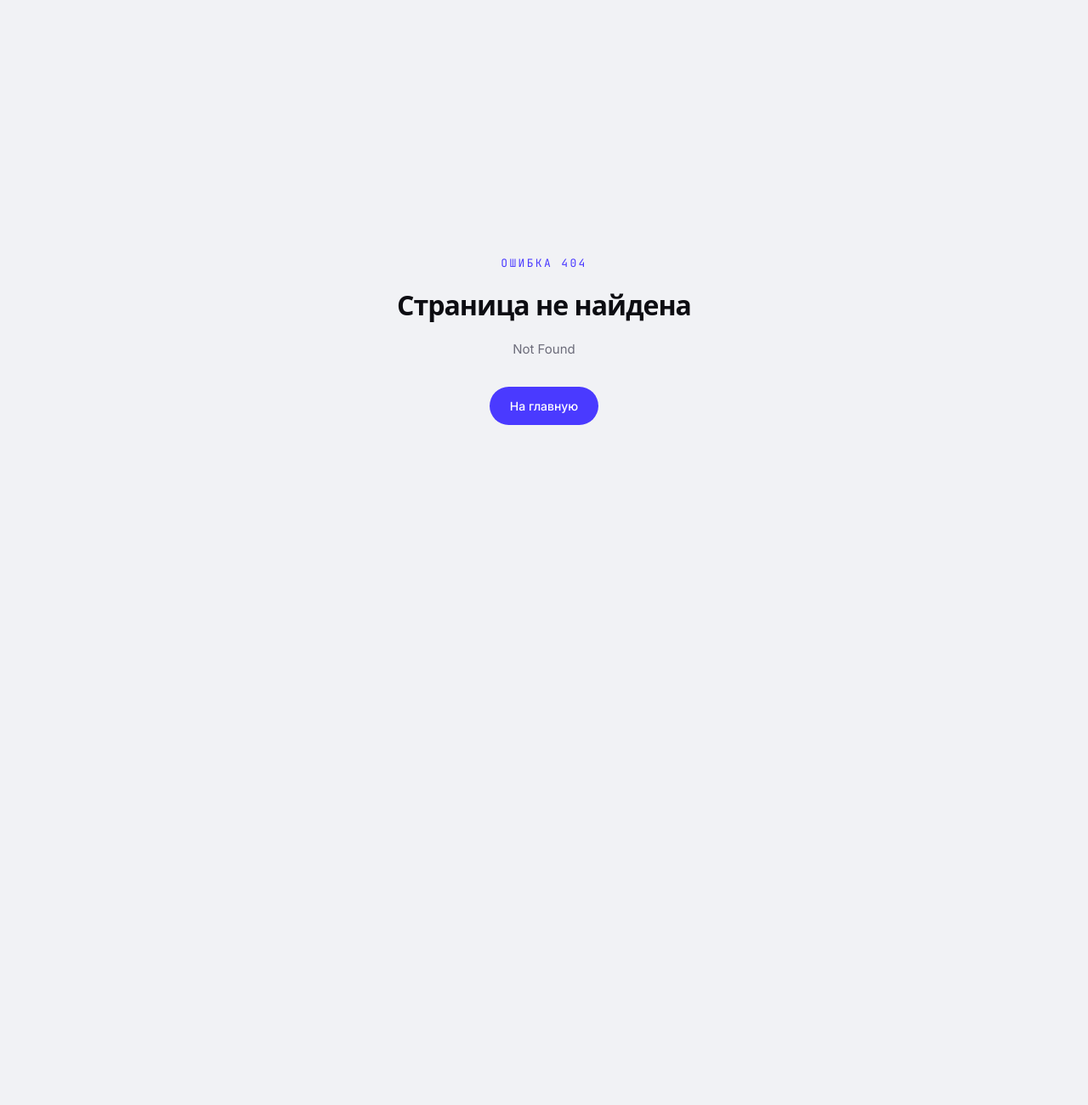
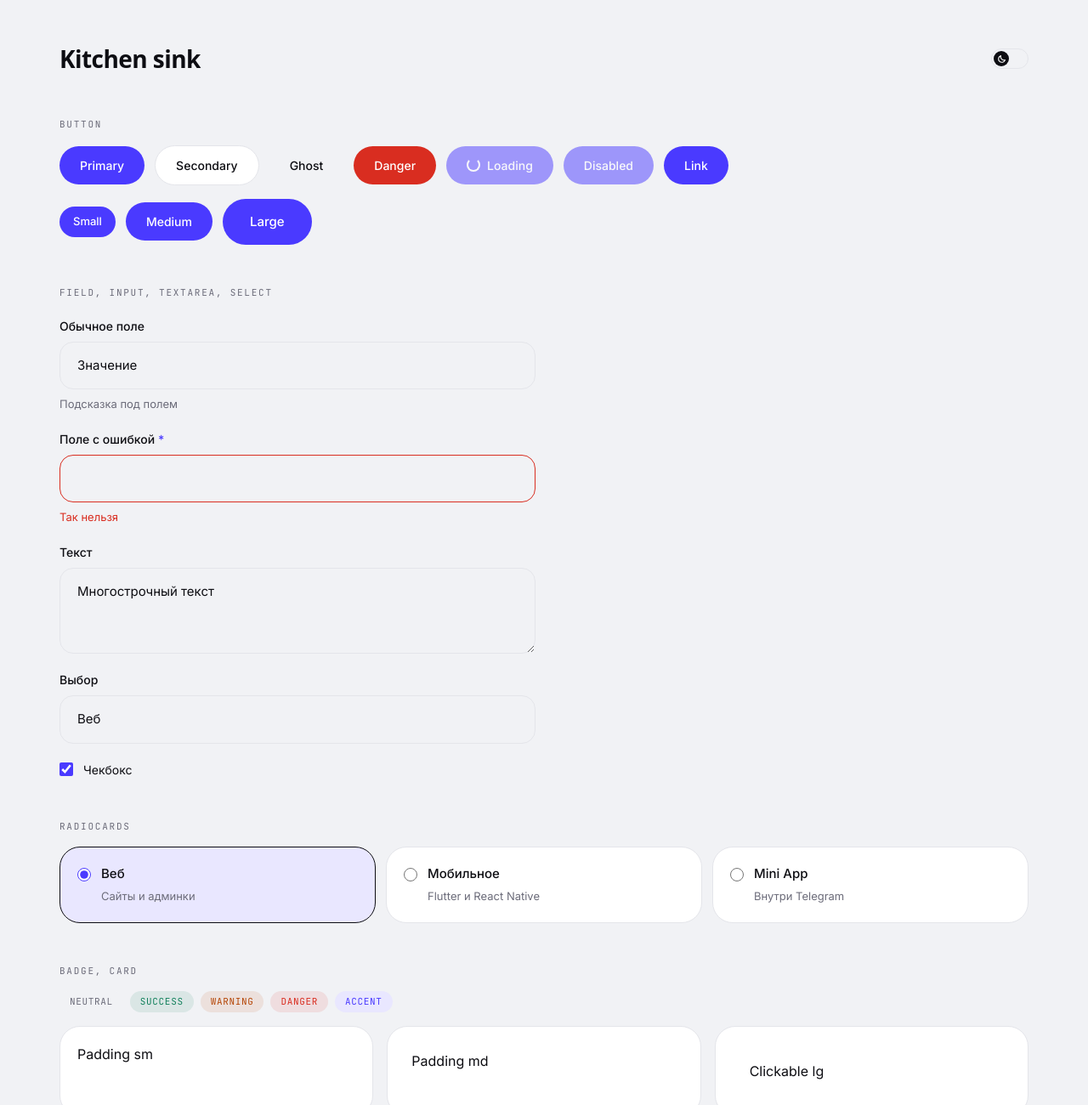
Before and after one commit to Sobol17/sobol-dev, a SvelteKit app: page /kitchen-sink in a window 1280 px wide. Before the commit this address had no page. Shown: the top 1300 px of the page at 85% size. Before the commit the page ends 800 px from the top, so only its background shows below. Built offline with nearby package versions, Linux system fonts and the light colour scheme; a web font is replaced by a local one.

Commit message:
chore(ui): add kitchen-sink showcase for primitives

```diff
--- /dev/null
+++ b/src/routes/kitchen-sink/+page.svelte
@@ -0,0 +1,207 @@
+<script lang="ts">
+	import {
+		Badge,
+		Button,
+		Card,
+		Checkbox,
+		Dialog,
+		EmptyState,
+		Field,
+		FileDrop,
+		Input,
+		Pagination,
+		RadioCards,
+		Select,
+		Skeleton,
+		Stepper,
+		Tabs,
+		Table,
+		Textarea
+	} from '$lib/ui';
+	import ThemeToggle from '$lib/components/theme-toggle.svelte';
+	import { getToastStore } from '$lib/state/toast.svelte';
+
+	const toasts = getToastStore();
+
+	let text = $state('Значение');
+	let area = $state('Многострочный текст');
+	let select = $state('web');
+	let radio = $state('web');
+	let checked = $state(true);
+	let tab = $state('all');
+	let page = $state(2);
+	let dialogOpen = $state(false);
+	let dropped = $state<string[]>([]);
+
+	const options = [
+		{ value: 'web', label: 'Веб' },
+		{ value: 'mobile', label: 'Мобильное' },
+		{ value: 'tma', label: 'Mini App' }
+	];
+
+	const rows = [
+		{ id: '1', name: 'Первая строка', status: 'Новая' },
+		{ id: '2', name: 'Вторая строка', status: 'В работе' }
+	];
+
+	const columns = [
+		{ key: 'name', label: 'Название' },
+		{ key: 'status', label: 'Статус', align: 'right' as const, width: '160px' }
+	];
+</script>
+
+<svelte:head><title>Kitchen sink</title></svelte:head>
+
+<div class="container-page grid gap-12 py-12">
+	<header class="flex items-center justify-between gap-4">
+		<h1 class="font-display text-[28px] tracking-[-.02em]" style="font-weight:700">Kitchen sink</h1>
+		<ThemeToggle />
+	</header>
+
+	<section class="grid gap-4">
+		<h2 class="font-mono text-[11px] tracking-[.16em] text-muted uppercase">Button</h2>
+		<div class="flex flex-wrap items-center gap-3">
+			<Button variant="primary">Primary</Button>
+			<Button variant="secondary">Secondary</Button>
+			<Button variant="ghost">Ghost</Button>
+			<Button variant="danger">Danger</Button>
+			<Button loading>Loading</Button>
+			<Button disabled>Disabled</Button>
+			<Button href="/kitchen-sink">Link</Button>
+		</div>
+		<div class="flex flex-wrap items-center gap-3">
+			<Button size="sm">Small</Button>
+			<Button size="md">Medium</Button>
+			<Button size="lg">Large</Button>
+		</div>
+	</section>
+
+	<section class="grid max-w-[560px] gap-5">
+		<h2 class="font-mono text-[11px] tracking-[.16em] text-muted uppercase">
+			Field, Input, Textarea, Select
+		</h2>
+		<Field label="Обычное поле" for="ks-input" hint="Подсказка под полем">
+			<Input name="ks-input" bind:value={text} />
+		</Field>
+		<Field label="Поле с ошибкой" for="ks-invalid" error="Так нельзя" required>
+			<Input name="ks-invalid" invalid value="" />
+		</Field>
+		<Field label="Текст" for="ks-area">
+			<Textarea name="ks-area" bind:value={area} rows={3} />
+		</Field>
+		<Field label="Выбор" for="ks-select">
+			<Select name="ks-select" {options} bind:value={select} />
+		</Field>
+		<Checkbox name="ks-check" label="Чекбокс" bind:checked />
+	</section>
+
+	<section class="grid gap-4">
+		<h2 class="font-mono text-[11px] tracking-[.16em] text-muted uppercase">RadioCards</h2>
+		<RadioCards
+			name="ks-radio"
+			columns={3}
+			bind:value={radio}
+			options={[
+				{ value: 'web', label: 'Веб', description: 'Сайты и админки' },
+				{ value: 'mobile', label: 'Мобильное', description: 'Flutter и React Native' },
+				{ value: 'tma', label: 'Mini App', description: 'Внутри Telegram' }
+			]}
+		/>
+	</section>
+
+	<section class="grid gap-4">
+		<h2 class="font-mono text-[11px] tracking-[.16em] text-muted uppercase">Badge, Card</h2>
+		<div class="flex flex-wrap gap-2">
+			<Badge tone="neutral">neutral</Badge>
+			<Badge tone="success">success</Badge>
+			<Badge tone="warning">warning</Badge>
+			<Badge tone="danger">danger</Badge>
+			<Badge tone="accent">accent</Badge>
+		</div>
+		<div class="grid gap-4 sm:grid-cols-3">
+			<Card padding="sm">Padding sm</Card>
+			<Card padding="md">Padding md</Card>
+			<Card padding="lg" href="/kitchen-sink">Clickable lg</Card>
+		</div>
+	</section>
+
+	<section class="grid gap-4">
+		<h2 class="font-mono text-[11px] tracking-[.16em] text-muted uppercase">
+			Tabs, Stepper, Pagination
+		</h2>
+		<Tabs
+			bind:value={tab}
+			items={[
+				{ value: 'all', label: 'Все' },
+				{ value: 'new', label: 'Новые' },
+				{ value: 'spam', label: 'Спам' }
+			]}
+		/>
+		<Stepper step={1} steps={['Тип', 'Задача', 'Контакт']} />
+		<Pagination {page} pageCount={5} onpage={(next) => (page = next)} />
+	</section>
+
+	<section class="grid gap-4">
+		<h2 class="font-mono text-[11px] tracking-[.16em] text-muted uppercase">Table</h2>
+		<Table {columns} {rows}>
+			{#snippet row(item: (typeof rows)[number])}
+				<tr class="border-t border-line">
+					<td class="px-5 py-4">{item.name}</td>
+					<td class="px-5 py-4 text-right text-muted">{item.status}</td>
+				</tr>
+			{/snippet}
+		</Table>
+		<Table {columns} rows={[]}>
+			{#snippet row(item: (typeof rows)[number])}
+				<tr><td>{item.name}</td></tr>
+			{/snippet}
+		</Table>
+	</section>
+
+	<section class="grid gap-4">
+		<h2 class="font-mono text-[11px] tracking-[.16em] text-muted uppercase">
+			EmptyState, Skeleton
+		</h2>
+		<EmptyState title="Пока пусто" description="Здесь появятся записи, когда они будут.">
+			{#snippet action()}
+				<Button size="sm">Создать</Button>
+			{/snippet}
+		</EmptyState>
+		<Skeleton variant="text" lines={4} />
+		<Skeleton variant="block" />
+	</section>
+
+	<section class="grid gap-4">
+		<h2 class="font-mono text-[11px] tracking-[.16em] text-muted uppercase">FileDrop</h2>
+		<FileDrop
+			accept="image/png,image/jpeg,image/webp"
+			maxSizeMb={10}
+			multiple
+			onfiles={(files) => (dropped = files.map((file) => file.name))}
+		/>
+		{#if dropped.length > 0}
+			<p class="font-mono text-[12px] text-muted">{dropped.join(', ')}</p>
+		{/if}
+	</section>
+
+	<section class="grid gap-4">
+		<h2 class="font-mono text-[11px] tracking-[.16em] text-muted uppercase">Dialog, Toast</h2>
+		<div class="flex flex-wrap gap-3">
+			<Button onclick={() => (dialogOpen = true)}>Открыть диалог</Button>
+			<Button variant="secondary" onclick={() => toasts.success('Сохранено')}>Toast success</Button>
+			<Button variant="secondary" onclick={() => toasts.error('Не сохранилось')}>Toast error</Button
+			>
+			<Button variant="secondary" onclick={() => toasts.push('Нейтральное сообщение')}>
+				Toast neutral
+			</Button>
+		</div>
+
+		<Dialog bind:open={dialogOpen} title="Удалить кейс?" description="Действие необратимо.">
+			<p class="text-[14px] text-muted">Файлы галереи удалит фоновая уборка.</p>
+			{#snippet footer()}
+				<Button variant="secondary" onclick={() => (dialogOpen = false)}>Отмена</Button>
+				<Button variant="danger" onclick={() => (dialogOpen = false)}>Удалить</Button>
+			{/snippet}
+		</Dialog>
+	</section>
+</div>
--- /dev/null
+++ b/src/routes/kitchen-sink/+page.ts
@@ -0,0 +1,11 @@
+import { dev } from '$app/environment';
+import { error } from '@sveltejs/kit';
+import type { PageLoad } from './$types';
+
+/** Showcase route. It must not exist in production. */
+export const prerender = false;
+
+export const load: PageLoad = () => {
+	if (!dev) error(404, 'Not Found');
+	return {};
+};
```
